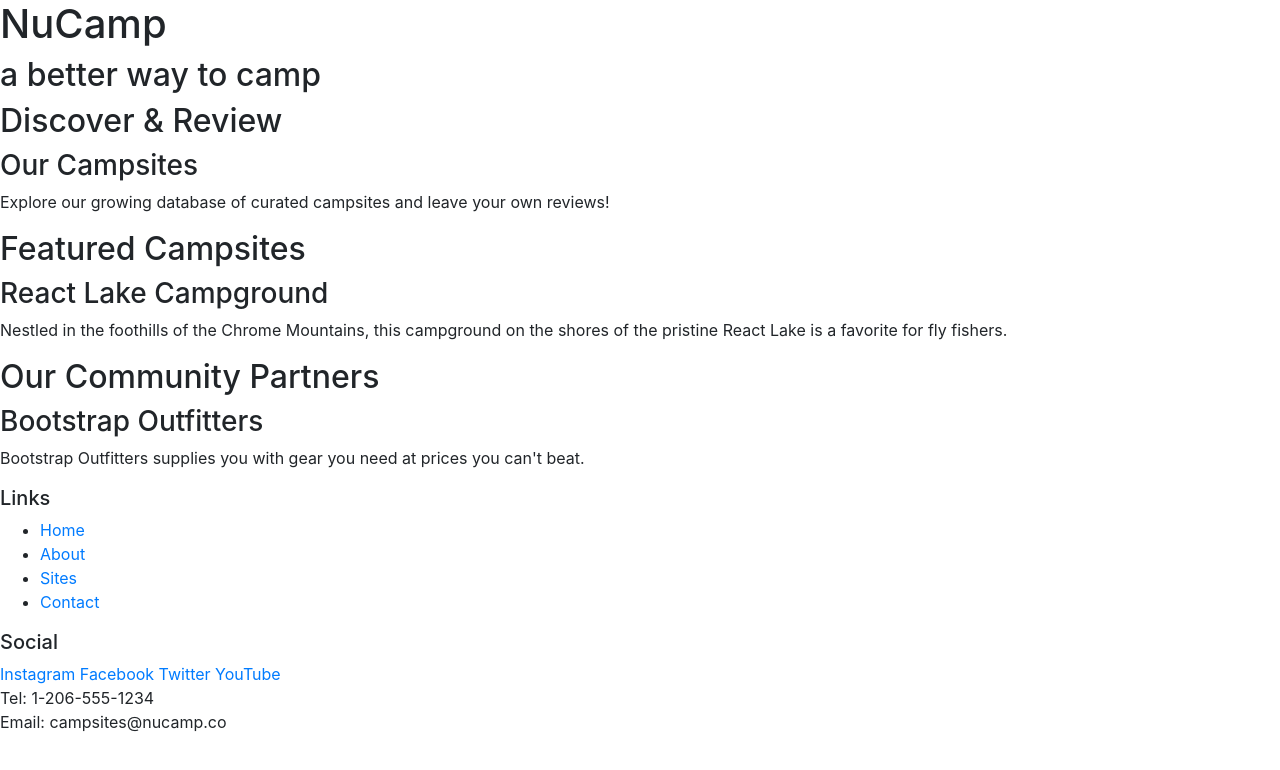
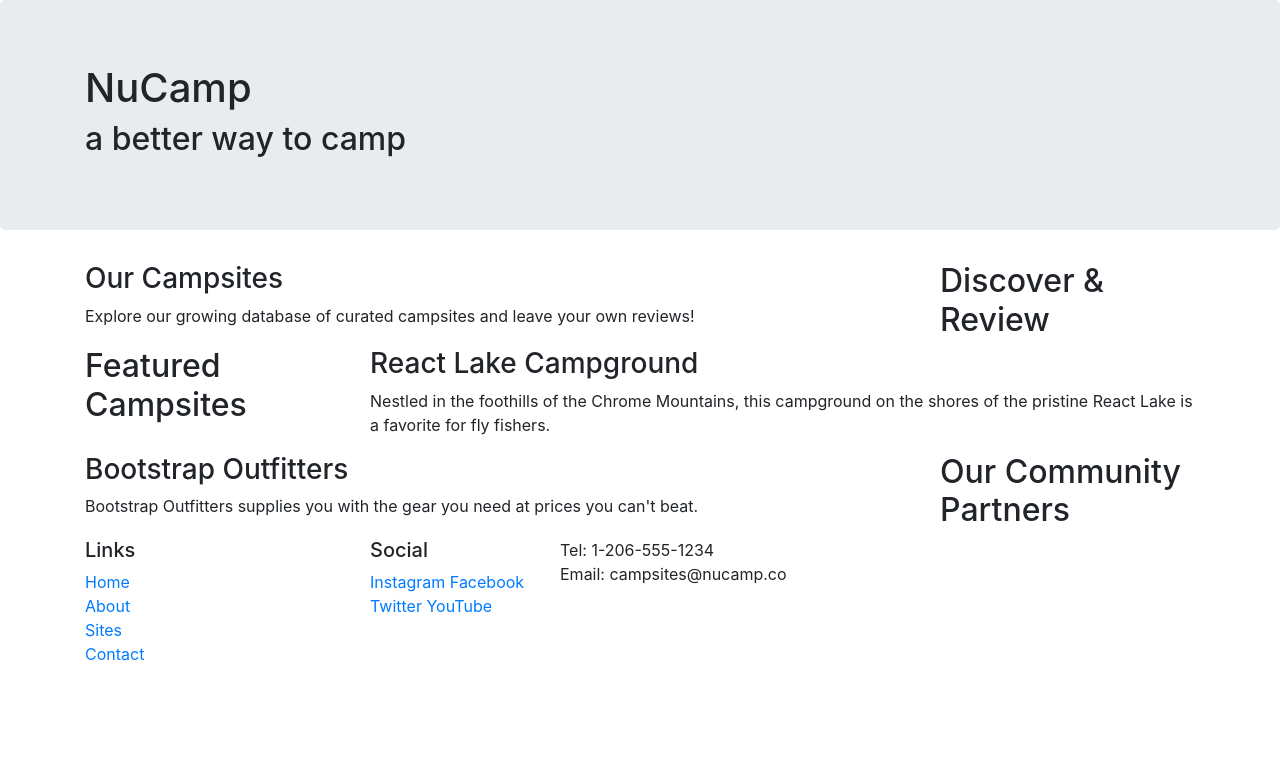
Before and after one commit to JordanPiper315/nucampsite, a website: page index.html in a window 1280 px wide. Drawn offline with nearby package versions, Linux system fonts and the light colour scheme.

Commit message:
Bootstrap Grid

```diff
--- a/index.html
+++ b/index.html
@@ -14,51 +14,73 @@
 
 <body>
 
-    <header>
-        <div>
+    <header class="jumbotron">
+    <div class="container">
+        <div class="row">
+            <div class="col">
                 <h1>NuCamp</h1>
                 <h2>a better way to camp</h2>
             </div>
+        </div>
+    </div>
 </header>
 
-    <div>
+<div class="container">
+    <div class="row">
+        <div class="col-sm-4 order-sm-last col-md-3">
             <h2>Discover & Review</h2>
+        </div>
+        <div class="col">
             <h3>Our Campsites</h3>
             <p>Explore our growing database of curated campsites and leave your own reviews!</p>
         </div>
+    </div>
 
-    <div>
+    <div class="row">
+        <div class="col-sm-4 col-md-3">
             <h2>Featured Campsites</h2>
+        </div>
+        <div class="col">
             <h3>React Lake Campground</h3>
             <p>Nestled in the foothills of the Chrome Mountains, this campground on the shores of the pristine React Lake is a favorite for fly fishers.</p>
         </div>
+    </div>
 
-    <div>
+    <div class="row">
+        <div class="col-sm-4 order-sm-last col-md-3">
             <h2>Our Community Partners</h2>
+        </div>
+        <div class="col">
             <h3>Bootstrap Outfitters</h3>
-        <p>Bootstrap Outfitters supplies you with gear you need at prices you can't beat.</p>
+            <p>Bootstrap Outfitters supplies you with the gear you need at prices you can't beat.</p>
+        </div>
+    </div>
 </div>
 
     <footer>
-        <div>
+        <div class="container">
+            <div class="row">
+                <div class="col-4 col-sm-2">
                     <h5>Links</h5>
-            <ul>
+                    <ul class="list-unstyled">
                         <li><a href="#">Home</a></li>
                         <li><a href="#">About</a></li>
                         <li><a href="#">Sites</a></li>
                         <li><a href="#">Contact</a></li>
                     </ul>
                 </div>
-        <div>
+                <div class="col-4 col-sm-2 offset-1">
                     <h5>Social</h5>
                     <a href="http://instagram.com/">Instagram</a>
                     <a href="http://facebook.com/">Facebook</a>
                     <a href="http://twitter.com/">Twitter</a>
                     <a href="http://youtube.com/">YouTube</a>
                 </div>
-        <div>
+                <div class="col-sm-4">
                     Tel: 1-206-555-1234<br />
                     Email: campsites@nucamp.co
+                </div>
+           </div>
         </div>
     </footer>
 
```
Lines whose indentation alone changed are shown as unchanged.
